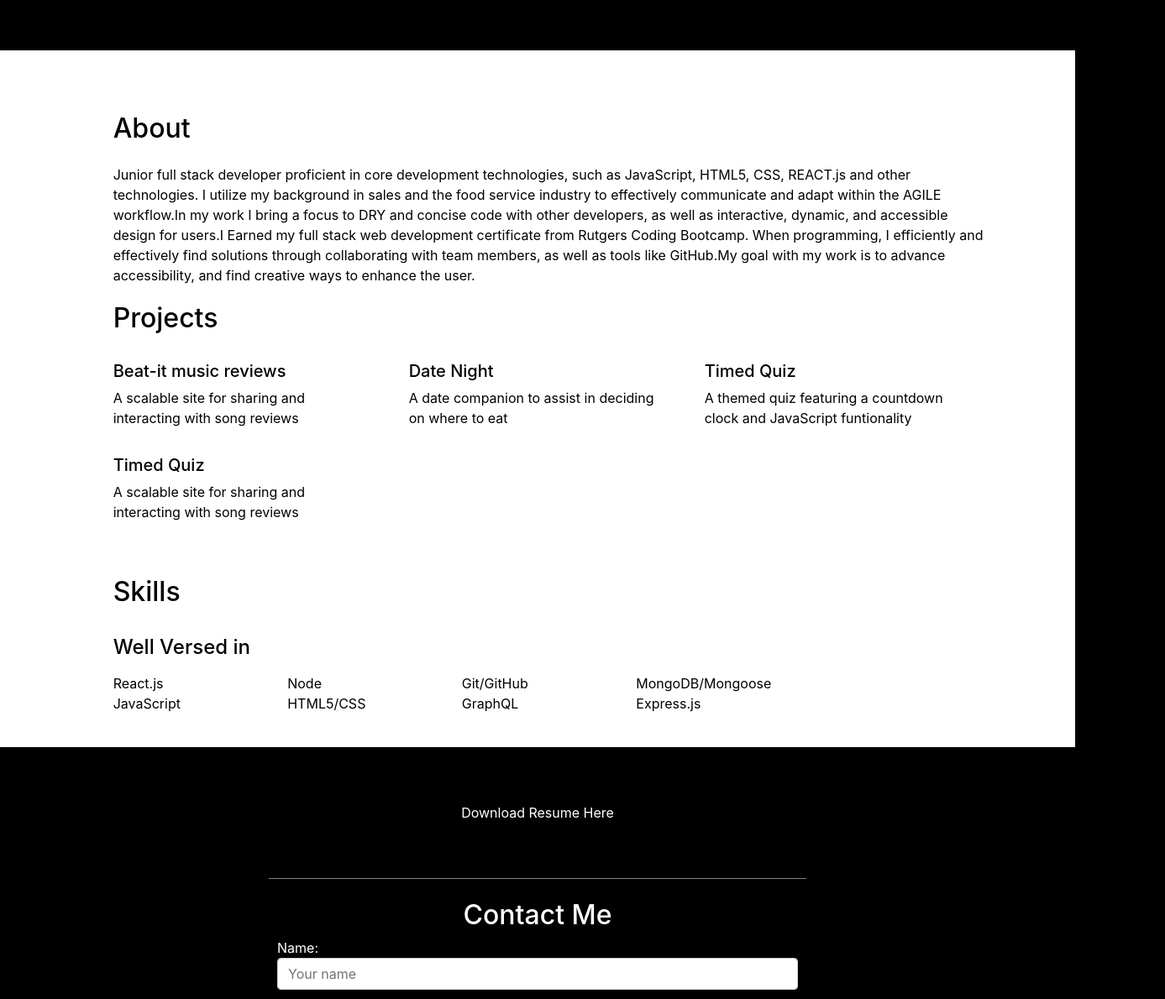
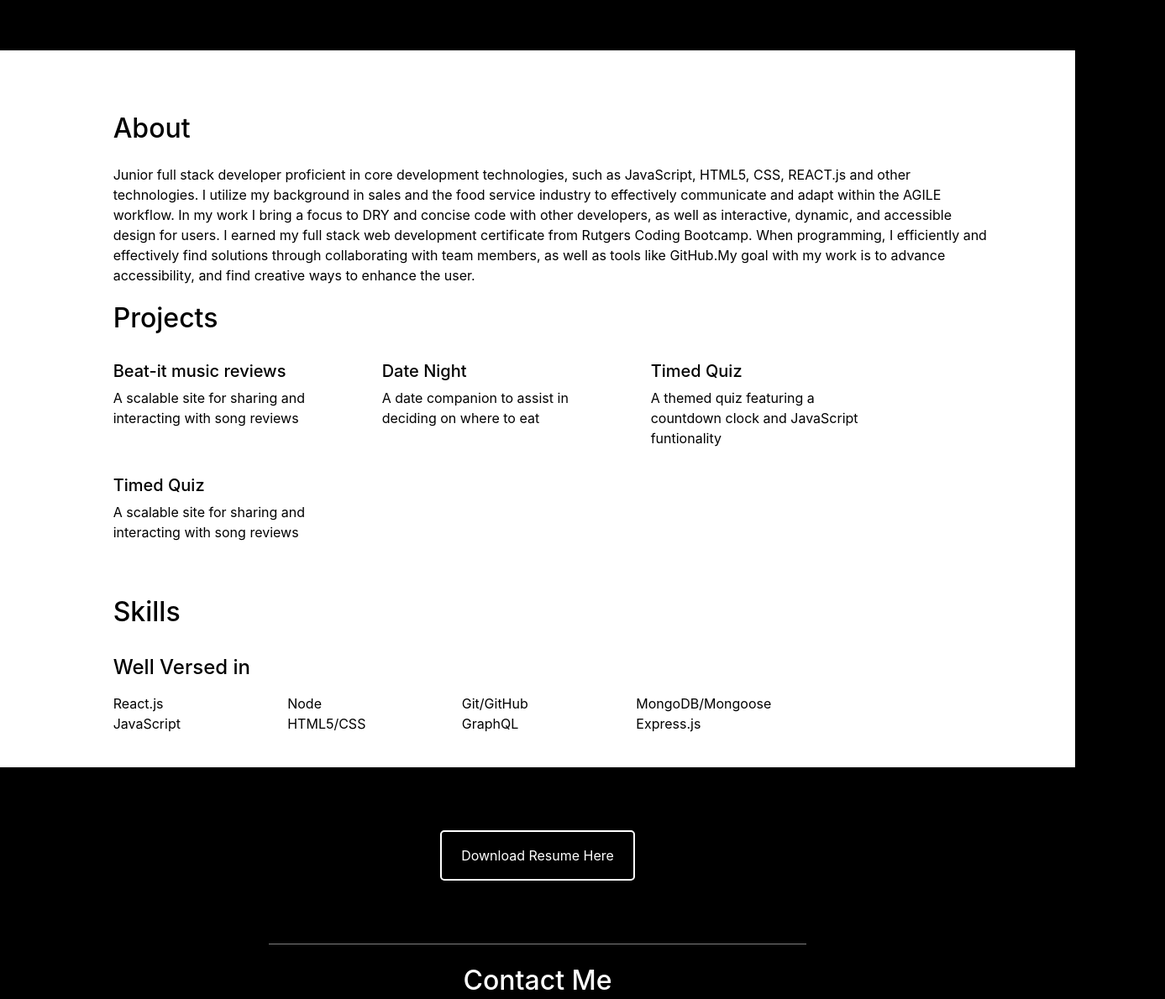
Before and after one commit to ReubenGenkin/React-portfolio, a React (Create React App) app in the folder portfolio/: page / in a window 1280 px wide. Shown: the part 711-1901 px from the top of the page at 84% size, 1387 px wide, since content can reach past the window. Built offline with nearby package versions, Linux system fonts and the light colour scheme.

Commit message:
changes to responsiveness and bug fixes

```diff
--- a/portfolio/src/components/About/index.js
+++ b/portfolio/src/components/About/index.js
@@ -18,8 +18,8 @@ function About() {
 
                     <div className="row col-md-10 offset-1 about-content" >
                         <p className="fs-6 about-margin">Junior full stack developer proficient in core development technologies, such as JavaScript, HTML5, CSS, REACT.js and other technologies.
-                            I utilize my background in sales and the food service industry to effectively communicate and adapt within the AGILE workflow.In my work I bring a focus to DRY and concise code with other developers, as
-                            well as interactive, dynamic, and accessible design for users.I Earned my full stack web development certificate from Rutgers Coding Bootcamp.
+                            I utilize my background in sales and the food service industry to effectively communicate and adapt within the AGILE workflow. In my work I bring a focus to DRY and concise code with other developers, as
+                            well as interactive, dynamic, and accessible design for users. I earned my full stack web development certificate from Rutgers Coding Bootcamp.
                             When programming, I efficiently and effectively find solutions through collaborating with team members, as well as tools like GitHub.My goal with my work is to advance accessibility,
                             and find creative ways to enhance the user.</p>
 
--- a/portfolio/src/components/Project/index.js
+++ b/portfolio/src/components/Project/index.js
@@ -11,9 +11,9 @@ function Project(props) {
                         </div>
 
 
-                        <div className="card-wrapper row offset-1 w-100">
+                        <div className="card-wrapper row offset-1 w-90">
                                 {projects.map((project) => (
-                                        <div className="card project-card col-md-4 col-10 border-0">
+                                        <div className="card project-card col-md-3 border-0">
                                                 <a href={project.link} className="project-link">
                                                 </a>
 
--- a/portfolio/src/components/Resume/index.js
+++ b/portfolio/src/components/Resume/index.js
@@ -1,13 +1,15 @@
 import React from 'react';
 import './style.css'
-
+import ResumePDF from '../../assets/Resume.pdf'
 
 function Resume() {
     return (
 
 
         <section id="Resume" className="container-fluid resume-wrapper row">
+            <a href={`${ResumePDF}`} className="resume-anchor">
             <p className="resume-link">Download Resume Here</p>
+            </a>
         </section>
 
 
--- a/portfolio/src/components/Resume/style.css
+++ b/portfolio/src/components/Resume/style.css
@@ -3,11 +3,24 @@
 }
 
 .resume-wrapper{
-    margin: 50px 0;
+    margin: 75px 0;
+}
+
+.resume-anchor {
+    color: white;
+    width: 20%;
+    margin: 0 auto;
 }
 
 .resume-link {
     padding: 16px 0;
     margin: 0 auto;
     text-align: center;
+    border: 2px solid white;
+    border-radius: 5px;
 }
+
+.resume-link:hover {
+    background-color: white;
+    color: Black;
+}
--- a/portfolio/src/components/Skills/index.js
+++ b/portfolio/src/components/Skills/index.js
@@ -17,12 +17,12 @@ function Skills() {
 
                 <div className="row offset-1 col-md-11" >
                     <h3 className="row skills-sub-header col-md-2">Well Versed in</h3>
-                    <div className="row">
+                    <div className="row w-100">
                     <ul className="col-md-2 skill-list">
                         <li>React.js</li>
                         <li>JavaScript</li>
                     </ul>
-                    <ul className="col-md-2 skill-list">
+                    <ul className="col-md-2 pl-5 skill-list">
                         <li>Node</li>
                         <li>HTML5/CSS</li>
                     </ul>
```
Also changed, not shown: 2 other files (tests, documents, lock files or other folders).
